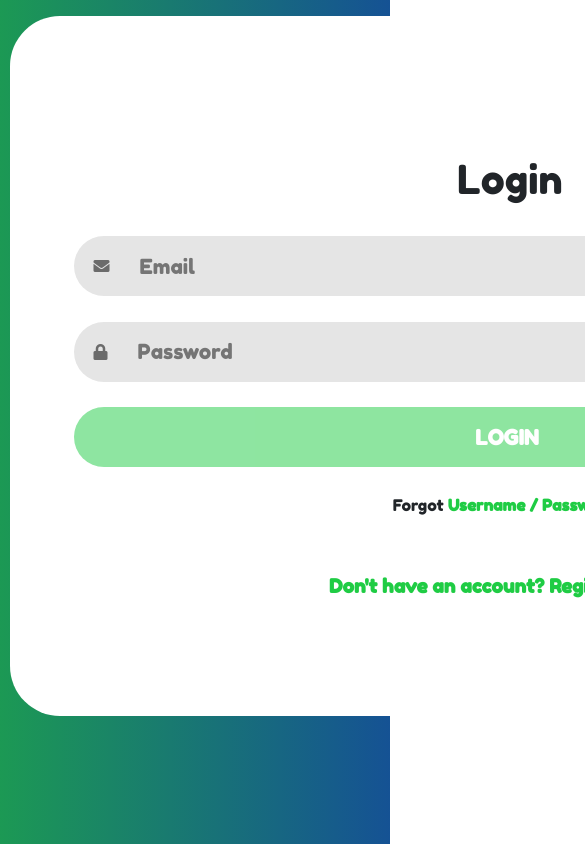
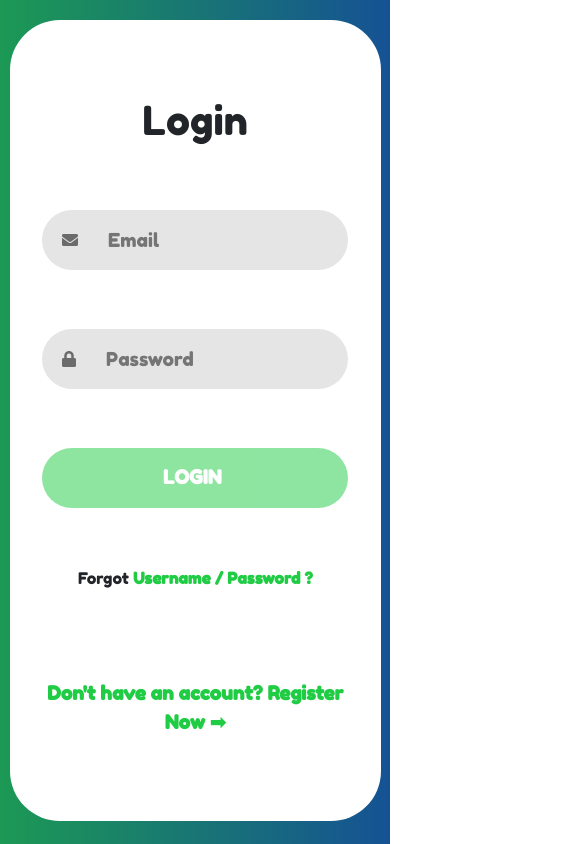
Before and after one commit to areezvisram/JobCheck, a React (Create React App) app: page /login in a window 390 px wide. Shown: the top 844 px of the page, 585 px wide, since content can reach past the window. Built offline with nearby package versions, Linux system fonts and the light colour scheme.

Commit message:
login, register, add job form responsiveness

```diff
--- a/src/components/AddJob.js
+++ b/src/components/AddJob.js
@@ -29,7 +29,6 @@ function AddJob() {
 
     return (
         <div className="background">
-            {/* <p>User Id: {userId}</p> */}
             <h1 className="overview-title">Add New Job Application</h1>
             <AddJobForm user_id={userId} userpass={userpass}></AddJobForm>
         </div>
--- a/src/components/overview/UnlockPasswordButton.js
+++ b/src/components/overview/UnlockPasswordButton.js
@@ -27,14 +27,11 @@ function UnlockPasswordButton({ clickHandler }) {
                 <Modal.Header closeButton>
                     <Modal.Title>Login with Master Password to Unlock Password</Modal.Title>
                 </Modal.Header>
-                <Modal.Body><PasswordForm clickHandler={clickHandler} /></Modal.Body>
+                <Modal.Body><PasswordForm clickHandler={clickHandler} submitClickHandler={handleClose} /></Modal.Body>
                 <Modal.Footer>
                     <button onClick={handleClose} className="modal-button">
                     Close
                     </button>
-                    {/* <button onClick={handleClose} className="modal-button">
-                    Save Changes
-                    </button> */}
                 </Modal.Footer>
             </Modal>
         </>
--- a/src/components/passwordUnlock/PasswordForm.js
+++ b/src/components/passwordUnlock/PasswordForm.js
@@ -1,7 +1,7 @@
 import React, { useState } from 'react';
 import '../styles/OverviewComponents.css'
 
-function PasswordForm({ clickHandler }) {
+function PasswordForm({ clickHandler, submitClickHandler }) {
     const [email, setEmail] = useState("");
     const [password, setPassword] = useState("");
 
@@ -30,6 +30,7 @@ function PasswordForm({ clickHandler }) {
             const response = data;
             if (response["status"] === "OK") {
                 clickHandler();
+                submitClickHandler();
 
             }
           })
--- a/src/components/styles/Login.css
+++ b/src/components/styles/Login.css
@@ -63,7 +63,7 @@
     width: 1000px;
     height: 700px;
     margin-left: 25%;
-    margin-top: 4%;
+    margin-top: 5%;
     background-color: var(--form_bg);
     border-radius: 50px;
     display: grid;
@@ -173,3 +173,81 @@ i {
     display: none;
   }
 }
+
+@media(max-width: 1763px) {
+  #form_wrapper {
+    margin-left: 22%;
+  }
+}
+
+@media(max-width: 1490px) {
+  #form_wrapper {
+    margin-left: 15%;
+  }
+}
+
+@media(max-width: 1348px) {
+  #form_wrapper {
+    margin-left: 12%;
+  }
+}
+
+@media(max-width: 1241px) {
+  #form_wrapper {
+    margin-left: 8%;
+  }
+}
+
+@media(max-width: 1154px) {
+  #form_wrapper {
+    margin-left: 5%;
+  }
+}
+
+@media(max-width: 1057px) {
+  #form_wrapper {
+    margin-left: 2%;
+  }
+}
+
+@media(max-width: 1030px) {
+  #form_wrapper {
+    margin-left: 1%;
+  }
+}
+
+@media(max-width: 1016px) {
+  #form_wrapper {
+    width: 800px !important;
+    margin-left: 10%;
+  }
+}
+
+@media(max-width: 965px) {
+  #form_wrapper {
+    margin-left: 5%;
+  }
+}
+
+@media(max-width: 869px) {
+  #form_wrapper {
+    width: 720px !important;
+    margin-left: 7%;
+  }
+}
+
+@media(max-width: 718px) {
+  #form_wrapper {
+    width: 95vw !important;
+  }
+}
+
+@media(max-width: 550px) {
+  #form_wrapper {
+    height: 95vh !important;
+  }
+
+  .input_field {
+    font-size: 1.2rem !important;
+  }
+}
--- a/src/components/styles/Overview.css
+++ b/src/components/styles/Overview.css
@@ -64,3 +64,11 @@
     -ms-flex:  1 1 auto;
     flex:  1 1 auto;
 }
+
+@media(max-width: 782px) {
+    .overview-title {
+        font-size: 3em;
+    }
+
+
+}
--- a/src/components/styles/OverviewComponents.css
+++ b/src/components/styles/OverviewComponents.css
@@ -1,5 +1,3 @@
-
-
 .edit-button {
     font-family: 'Fredoka One', cursive;
     background-color: #1fcc44;
@@ -154,3 +152,80 @@ label {
       color: black;
       padding-right: 10px;
   }
+
+
+
+@media(max-width: 1335px) {
+    .add-form {
+        font-size: 2em;
+        margin-left: 25%;
+        margin-top: 1%;
+    }
+}
+
+@media(max-width: 1119px) {
+    .add-form {
+        font-size: 2em;
+        margin-left: 20%;
+        margin-top: 1%;
+    }
+}
+
+@media(max-width: 921px) {
+    .add-form {
+        font-size: 1.7em;
+        margin-left: 20%;
+        margin-top: 1%;
+    }
+}
+
+@media(max-width: 782px) {
+    .overview-title {
+        font-size: 3em;
+    }
+    .add-form {
+        font-size: 1.4em;
+        margin-left: 20%;
+        margin-top: 1%;
+    }
+}
+
+@media(max-width: 666px) {
+    .add-form {
+        font-size: 1.4em;
+        margin-left: 12%;
+        margin-top: 1%;
+    }
+}
+
+@media(max-width: 609px) {
+    .add-form {
+        font-size: 1.4em;
+        margin-left: 8%;
+        margin-top: 1%;
+    }
+}
+
+@media(max-width: 581px) {
+    .add-form {
+        font-size: 1.4em;
+        margin-left: 5%;
+        margin-top: 1%;
+    }
+}
+
+@media(max-width: 500px) {
+    .add-form {
+        font-size: 1.2em;
+        margin-left: 5%;
+        margin-top: 1%;
+    }
+
+    .background {
+        overflow-y: scroll;
+    }
+
+    .select {
+        margin-top: 5px;
+    }
+}
```
